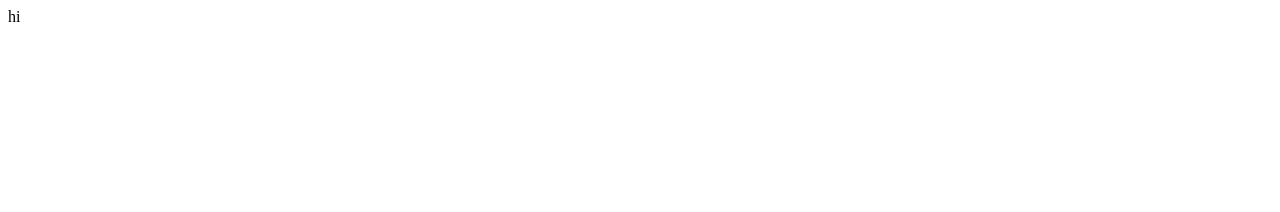
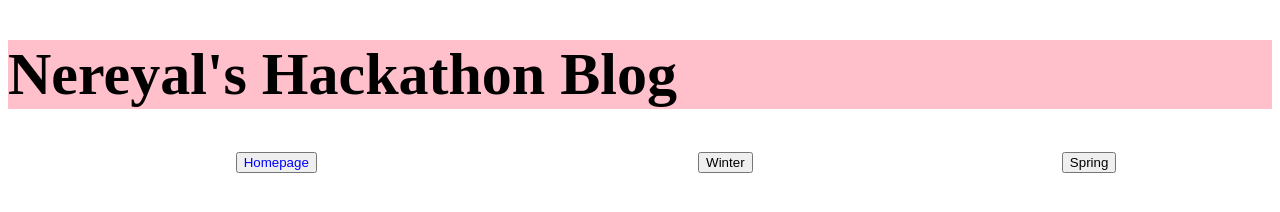
Before and after one commit to brave29/-brave29-.github.io, a plain HTML site: page index.html in a window 1280 px wide. Drawn offline with Linux system fonts and the light colour scheme.

Commit message:
updated website

```diff
--- a/index.html
+++ b/index.html
@@ -1,12 +1,32 @@
 <!DOCTYPE html>
 <html>
+    <link rel ="stylesheet" type ="text/css" href ="style.css"/>
 <head>
     <meta charset="UTF-8" />
-    <title>title</title>
+    <title>Nereyal's Incubator Hacks Website</title>
+
 </head>
 <body>
-    <div>
-        hi
-    </div>
+
+
+
+    <header>
+
+          <h1 class ="divOne">Nereyal's Hackathon Blog
+          </h1>
+
+          <table style="width:100%">
+              <!--
+                IMPORTANT: The table with invisible borders style is from W3Schools. The button's linear gradient is from mdn web docs, but the colours are of my own choosing.
+                The header idea and putting these concepts together as well as the adjustments made to make them my own are my ideas.
+            -->
+            <tr>
+                <th><button style = "color: blue"; onclick="document.location='index.html'">Homepage</button></th>
+                <th><button onclick="document.location='page2.html'">Winter</button></th>
+                <th><button onclick="document.location='page3.html'">Spring</button></th>
+
+            </table>
+        </header>
+
 </body>
 </html>
--- /dev/null
+++ b/style.css
@@ -0,0 +1,4 @@
+.divOne {
+    font-size: 60px;
+    background-color: pink;
+}
```
Also changed, not shown: page2.html (added, +11 -0 lines).
